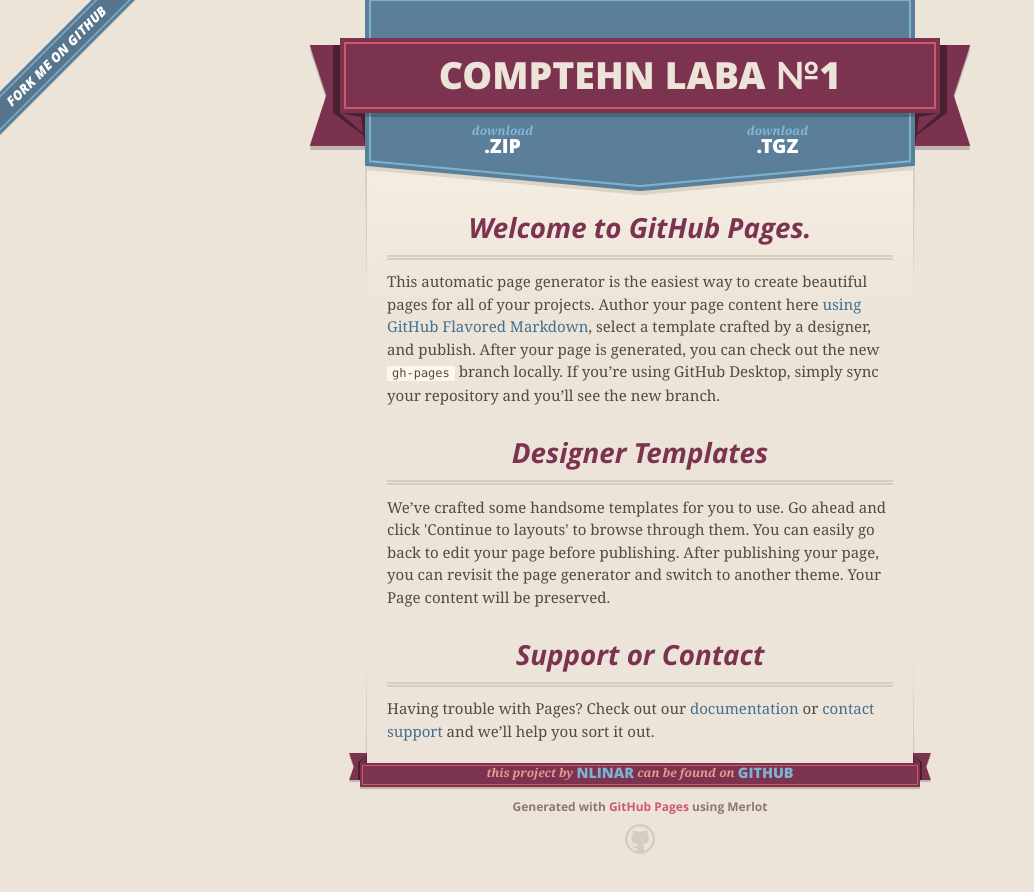
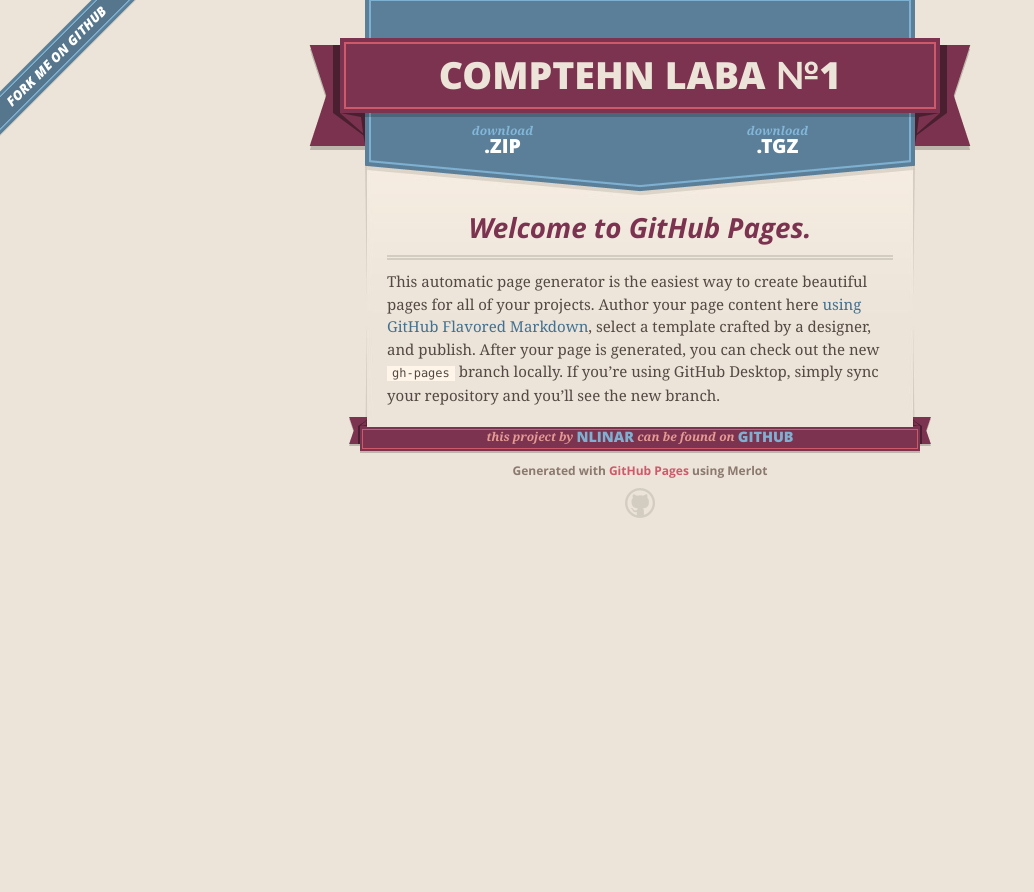
Before and after one commit to NLinar/comptehn, a plain HTML site: page index.html in a window 1280 px wide. Shown: the whole page, without its empty margins (0-1034 px from the left). After the commit the page ends 800 px from the top, so only its background shows below. Drawn offline with nearby package versions, Linux system fonts and the light colour scheme.

Commit message:
Update index.html

```diff
--- a/index.html
+++ b/index.html
@@ -50,16 +50,6 @@
 <a id="welcome-to-github-pages" class="anchor" href="#welcome-to-github-pages" aria-hidden="true"><span class="octicon octicon-link"></span></a>Welcome to GitHub Pages.</h3>
 
 <p>This automatic page generator is the easiest way to create beautiful pages for all of your projects. Author your page content here <a href="https://guides.github.com/features/mastering-markdown/">using GitHub Flavored Markdown</a>, select a template crafted by a designer, and publish. After your page is generated, you can check out the new <code>gh-pages</code> branch locally. If you’re using GitHub Desktop, simply sync your repository and you’ll see the new branch.</p>
-
-<h3>
-<a id="designer-templates" class="anchor" href="#designer-templates" aria-hidden="true"><span class="octicon octicon-link"></span></a>Designer Templates</h3>
-
-<p>We’ve crafted some handsome templates for you to use. Go ahead and click 'Continue to layouts' to browse through them. You can easily go back to edit your page before publishing. After publishing your page, you can revisit the page generator and switch to another theme. Your Page content will be preserved.</p>
-
-<h3>
-<a id="support-or-contact" class="anchor" href="#support-or-contact" aria-hidden="true"><span class="octicon octicon-link"></span></a>Support or Contact</h3>
-
-<p>Having trouble with Pages? Check out our <a href="https://help.github.com/pages">documentation</a> or <a href="https://github.com/contact">contact support</a> and we’ll help you sort it out.</p>
       </section>
 
       <footer>
```
